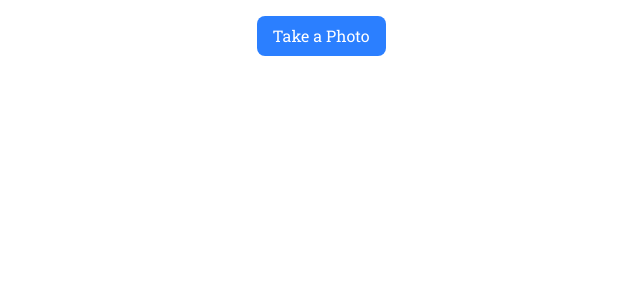
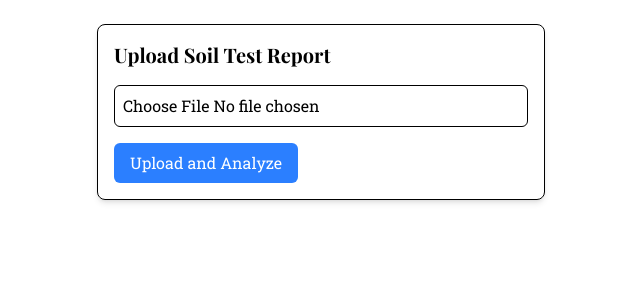
Before and after one commit to rudrika2425/Innovative_Incubators_AgroBooster, a React (Vite) app in the folder Frontend/: page /test in a window 1280 px wide. Shown: the top 300 px of the page, without its empty margins (319-959 px from the left). Built offline with nearby package versions, Linux system fonts and the light colour scheme; a web font is replaced by a local one.

Commit message:
soil report anaylisis

```diff
--- a/Frontend/src/App.jsx
+++ b/Frontend/src/App.jsx
@@ -9,7 +9,7 @@ import Signup from "./crop/Signup";
 import FarmerDashboard from "./dashboard/DashboardFarmer";
 import BasicInfoForm from "./dashboard/BasicInfoForm";
 import SoilTestForm from "./dashboard/SoilTestForm";
-import CameraInput from "./dashboard/test";
+import SoilTestReportUploader from "./dashboard/test";
 
 function App() {
   return (
@@ -21,7 +21,7 @@ function App() {
         <Route path="/description" element={<Description />} />
         <Route path="/login" element={<Login />} />
         <Route path="/signup" element={<Signup />}/>
-        <Route path="/test" element={<CameraInput />}/>
+        <Route path="/test" element={<SoilTestReportUploader />}/>
         <Route path="/farmer-Information" element={<FarmerDashboard />}>
           <Route path="step1" element={<BasicInfoForm />} />
           <Route path="step2" element={<SoilTestForm />} />
--- a/Frontend/src/dashboard/test.jsx
+++ b/Frontend/src/dashboard/test.jsx
@@ -1,57 +1,86 @@
-import React, { useState } from "react";
+import React, { useState } from 'react';
+import axios from 'axios';
 
-const CameraInput = () => {
-  const [photoFile, setPhotoFile] = useState(null);
-  const [photoPreview, setPhotoPreview] = useState(null);
+const SoilTestReportUploader = () => {
+  const [selectedFile, setSelectedFile] = useState(null);
+  const [result, setResult] = useState(null);
+  const [isLoading, setIsLoading] = useState(false);
+  const [errorMessage, setErrorMessage] = useState(null);
 
-  const handleCapture = (event) => {
-    const file = event.target.files[0]; // Access the file object
-    if (file) {
-      setPhotoFile(file); // Store the file
-      const photoURL = URL.createObjectURL(file); // Create a preview URL
-      setPhotoPreview(photoURL); // Store the preview URL
-      console.log("File:", file); // Log the file object
+  const handleFileChange = (event) => {
+    setSelectedFile(event.target.files[0]);
+  };
+
+  const handleUpload = async () => {
+    if (!selectedFile) {
+      alert('Please select a file first.');
+      return;
+    }
+
+    setIsLoading(true);
+    setErrorMessage(null); // Reset error message if a new upload is attempted
+    const formData = new FormData();
+    formData.append('file', selectedFile);
+
+    try {
+      const response = await axios.post('http://127.0.0.1:5000/api/analyze-soil-report', formData, {
+        headers: {
+          'Content-Type': 'multipart/form-data',
+        },
+      });
+
+      // Handle response data properly
+      if (response.data?.analysis) {
+        setResult(response.data.analysis); // Set the simple string response
+      } else {
+        setErrorMessage('No analysis result received.');
+      }
+    } catch (error) {
+      console.error('Error uploading file:', error);
+      setErrorMessage('Failed to analyze the report. Please try again.');
+    } finally {
+      setIsLoading(false);
     }
   };
 
   return (
-    <div className="p-4 flex flex-col items-center">
-      <label
-        htmlFor="cameraInput"
-        className="cursor-pointer bg-blue-500 text-white px-4 py-2 rounded-lg mb-4"
-      >
-        Take a Photo
-      </label>
-      <input
-        id="cameraInput"
-        type="file"
-        accept="image/*"
-        capture="environment"
-        className="hidden"
-        onChange={handleCapture}
-      />
-      {photoPreview && (
-        <div className="mt-4">
-          <p className="mb-2">Preview:</p>
-          <img
-            src={photoPreview}
-            alt="Captured"
-            className="w-64 h-auto rounded-lg shadow-md"
-          />
+    <div className="flex flex-col items-center justify-center p-6 space-y-4">
+      <div className="w-full max-w-md p-4 border rounded-lg shadow-md">
+        <h2 className="text-xl font-bold mb-4">Upload Soil Test Report</h2>
+        <input
+          type="file"
+          accept="image/*"
+          onChange={handleFileChange}
+          className="block w-full p-2 border rounded-md mb-4"
+        />
+        <button
+          onClick={handleUpload}
+          disabled={isLoading}
+          className={`px-4 py-2 text-white rounded-md ${isLoading ? 'bg-gray-400' : 'bg-blue-500 hover:bg-blue-600'}`}
+        >
+          {isLoading ? 'Analyzing...' : 'Upload and Analyze'}
+        </button>
+      </div>
+
+      {/* Display error message if any */}
+      {errorMessage && (
+        <div className="w-full max-w-md p-4 mt-4 border rounded-lg shadow-md bg-red-100 text-red-700">
+          <h3 className="text-lg font-semibold mb-2">Error</h3>
+          <p>{errorMessage}</p>
         </div>
       )}
-      {photoFile && (
-        <div className="mt-4">
-          <p className="mb-2">File Details:</p>
-          <ul>
-            <li>Name: {photoFile.name}</li>
-            <li>Size: {(photoFile.size / 1024).toFixed(2)} KB</li>
-            <li>Type: {photoFile.type}</li>
-          </ul>
+
+      {/* Display analysis result if available */}
+      {result && (
+        <div className="w-full max-w-md p-4 mt-4 border rounded-lg shadow-md">
+          <h3 className="text-lg font-semibold mb-2">Analysis Result</h3>
+          <div className="p-2 bg-gray-100 rounded-md">
+            <p>{result}</p>
+          </div>
         </div>
       )}
     </div>
   );
 };
 
-export default CameraInput;
+export default SoilTestReportUploader;
```
